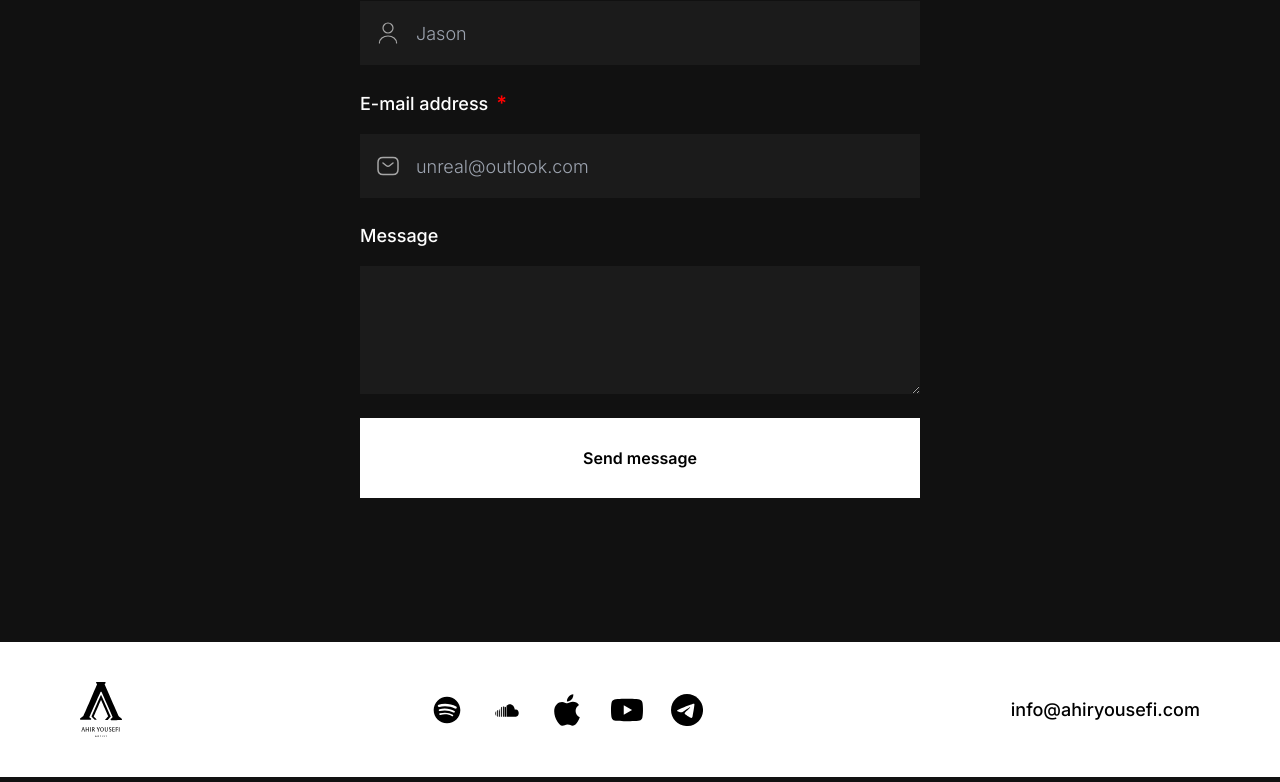
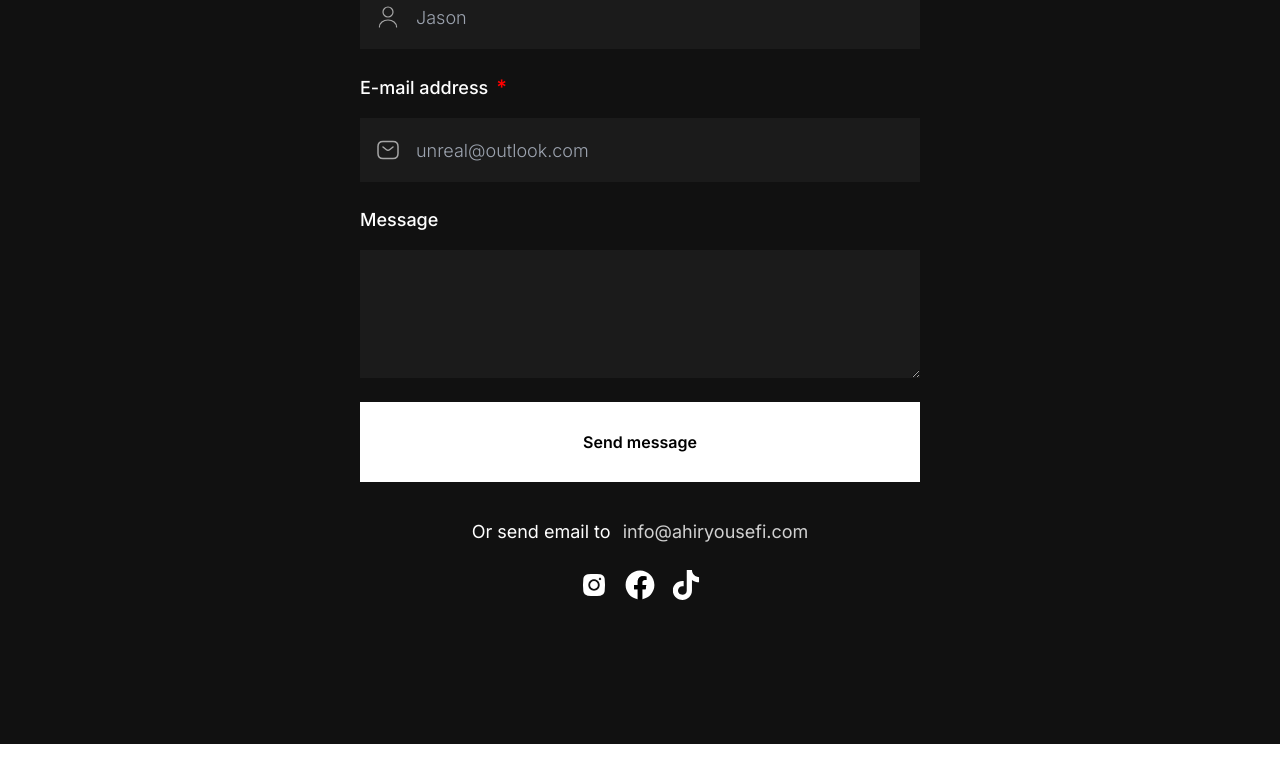
Before and after one commit to MiladDevarts/ahir-yousefi, a Next.js app: page / in a window 1280 px wide. Shown: the part 5795-6577 px from the top of the page. Built offline with nearby package versions, Linux system fonts and the light colour scheme.

Commit message:
feat: add socials/email to contact

```diff
--- a/components/Contact/index.tsx
+++ b/components/Contact/index.tsx
@@ -1,10 +1,15 @@
 
 import React from 'react'
+import Link from 'next/link'
+
+import Instagram from '../Icons/White/instagram';
+import Facebook from '../Icons/White/Facebook';
+import TikTok from '../Icons/White/TikTok';
 
 const Contatc = () => {
     return (
         <section className='container flex flex-col gap-y-3 items-center my-36'>
-            <h2 className='text-3xl font-mono text-white mb-10'>
+            <h2 className='text-3xl font-mono text-white mb-6'>
                 Contact
             </h2>
             <form action="#" className='flex flex-col gap-y-6 w-full lg:w-1/2'>
@@ -38,6 +43,23 @@
                 </div>
                 <input type='submit' value={"Send message"} className='flex justify-center items-center w-full h-20 px-4 font-semibold bg-white text-black hover:cursor-pointer' />
             </form>
+            <div className='flex flex-col gap-y-6 mt-6'>
+                <div className='flex gap-x-3 items-center text-lg'>
+                    Or send email to
+                    <Link href={"#"} className='text-[#D1D1D1]'>info@ahiryousefi.com</Link>
+                </div>
+                <div className='flex justify-center items-center gap-x-4'>
+                    <Link href={"#"}>
+                        <Instagram/>
+                    </Link>
+                    <Link href={"#"}>
+                        <Facebook/>
+                    </Link>
+                    <Link href={"#"}>
+                        <TikTok/>
+                    </Link>
+                </div>
+            </div>
         </section>
     )
 }
--- /dev/null
+++ b/components/Icons/White/Facebook.tsx
@@ -0,0 +1,13 @@
+
+import React from 'react'
+
+const Facebook = () => {
+    return (
+        <svg width="30" height="30" viewBox="0 0 24 25" fill="none" xmlns="http://www.w3.org/2000/svg">
+            <path d="M24 12.5003C24 5.87285 18.6274 0.500271 12 0.500271C5.37258 0.500271 0 5.87285 0 12.5003C0 18.4898 4.38823 23.4543 10.125 24.3545V15.969H7.07813V12.5003H10.125V9.85652C10.125 6.84902 11.9165 5.18777 14.6576 5.18777C15.9705 5.18777 17.3438 5.42215 17.3438 5.42215V8.37527H15.8306C14.3399 8.37527 13.875 9.30028 13.875 10.2493V12.5003H17.2031L16.6711 15.969H13.875V24.3545C19.6118 23.4543 24 18.4898 24 12.5003Z" fill="white" />
+            <path d="M16.6711 15.9688L17.2031 12.5H13.875V10.249C13.875 9.30001 14.3399 8.375 15.8306 8.375H17.3438V5.42188C17.3438 5.42188 15.9705 5.1875 14.6576 5.1875C11.9165 5.1875 10.125 6.84875 10.125 9.85625V12.5H7.07812V15.9688H10.125V24.3542C10.7359 24.4501 11.3621 24.5 12 24.5C12.6379 24.5 13.2641 24.4501 13.875 24.3542V15.9688H16.6711Z" fill="black" />
+        </svg>
+    )
+}
+
+export default Facebook
--- /dev/null
+++ b/components/Icons/White/Instagram.tsx
@@ -0,0 +1,13 @@
+
+import React from 'react'
+
+const Instagram = () => {
+    return (
+        <svg width="30" height="30" viewBox="0 0 24 25" fill="none" xmlns="http://www.w3.org/2000/svg">
+            <path d="M12 9.25C11.138 9.25 10.3114 9.59241 9.7019 10.2019C9.09241 10.8114 8.75 11.638 8.75 12.5C8.75 13.362 9.09241 14.1886 9.7019 14.7981C10.3114 15.4076 11.138 15.75 12 15.75C12.862 15.75 13.6886 15.4076 14.2981 14.7981C14.9076 14.1886 15.25 13.362 15.25 12.5C15.25 11.638 14.9076 10.8114 14.2981 10.2019C13.6886 9.59241 12.862 9.25 12 9.25Z" fill="white" />
+            <path fill-rule="evenodd" clip-rule="evenodd" d="M6.77007 3.58194C10.2461 3.19664 13.754 3.19664 17.2301 3.58194C19.1291 3.79394 20.6601 5.28894 20.8831 7.19494C21.2953 10.7196 21.2953 14.2803 20.8831 17.8049C20.6601 19.7109 19.1291 21.2059 17.2311 21.4189C13.7547 21.8043 10.2464 21.8043 6.77007 21.4189C4.87107 21.2059 3.34007 19.7109 3.11707 17.8059C2.70479 14.281 2.70479 10.7199 3.11707 7.19494C3.34007 5.28894 4.87107 3.79394 6.77007 3.58194ZM17.0001 6.49994C16.7348 6.49994 16.4805 6.6053 16.293 6.79284C16.1054 6.98037 16.0001 7.23473 16.0001 7.49994C16.0001 7.76516 16.1054 8.01951 16.293 8.20705C16.4805 8.39459 16.7348 8.49994 17.0001 8.49994C17.2653 8.49994 17.5196 8.39459 17.7072 8.20705C17.8947 8.01951 18.0001 7.76516 18.0001 7.49994C18.0001 7.23473 17.8947 6.98037 17.7072 6.79284C17.5196 6.6053 17.2653 6.49994 17.0001 6.49994ZM7.25007 12.4999C7.25007 11.2402 7.75051 10.032 8.64131 9.14119C9.53211 8.25039 10.7403 7.74994 12.0001 7.74994C13.2598 7.74994 14.468 8.25039 15.3588 9.14119C16.2496 10.032 16.7501 11.2402 16.7501 12.4999C16.7501 13.7597 16.2496 14.9679 15.3588 15.8587C14.468 16.7495 13.2598 17.2499 12.0001 17.2499C10.7403 17.2499 9.53211 16.7495 8.64131 15.8587C7.75051 14.9679 7.25007 13.7597 7.25007 12.4999Z" fill="white" />
+        </svg>
+    )
+}
+
+export default Instagram
--- /dev/null
+++ b/components/Icons/White/TikTok.tsx
@@ -0,0 +1,19 @@
+
+import React from 'react'
+
+const TikTok = () => {
+    return (
+        <svg width="30" height="30" viewBox="0 0 22 25" fill="none" xmlns="http://www.w3.org/2000/svg">
+            <g clip-path="url(#clip0_123_897)">
+                <path d="M18.714 5.01104C17.3547 4.13312 16.3745 2.72782 16.0683 1.0905C16.0025 0.736825 15.9658 0.372489 15.9658 0H11.6287L11.6217 17.2248C11.5489 19.1537 9.94673 20.702 7.9832 20.702C7.37257 20.702 6.798 20.5508 6.29177 20.2868C5.13124 19.6817 4.3371 18.4764 4.3371 17.0893C4.3371 15.0971 5.97285 13.4761 7.98257 13.4761C8.35781 13.4761 8.71786 13.5375 9.0583 13.6429V9.25515C8.70584 9.20749 8.34769 9.17802 7.98257 9.17802C3.58092 9.17802 0 12.7267 0 17.0893C0 19.7657 1.3491 22.1342 3.40817 23.5665C4.70475 24.4689 6.28228 25 7.9832 25C12.3848 25 15.9658 21.4513 15.9658 17.0893V8.35465C17.6667 9.5643 19.7511 10.2773 22 10.2773V5.97926C20.7889 5.97926 19.6606 5.62244 18.714 5.01104Z" fill="white" />
+            </g>
+            <defs>
+                <clipPath id="clip0_123_897">
+                    <rect width="22" height="25" fill="white" />
+                </clipPath>
+            </defs>
+        </svg>
+    )
+}
+
+export default TikTok
```
Also changed, not shown: 1 other file (tests, documents, lock files or other folders).
